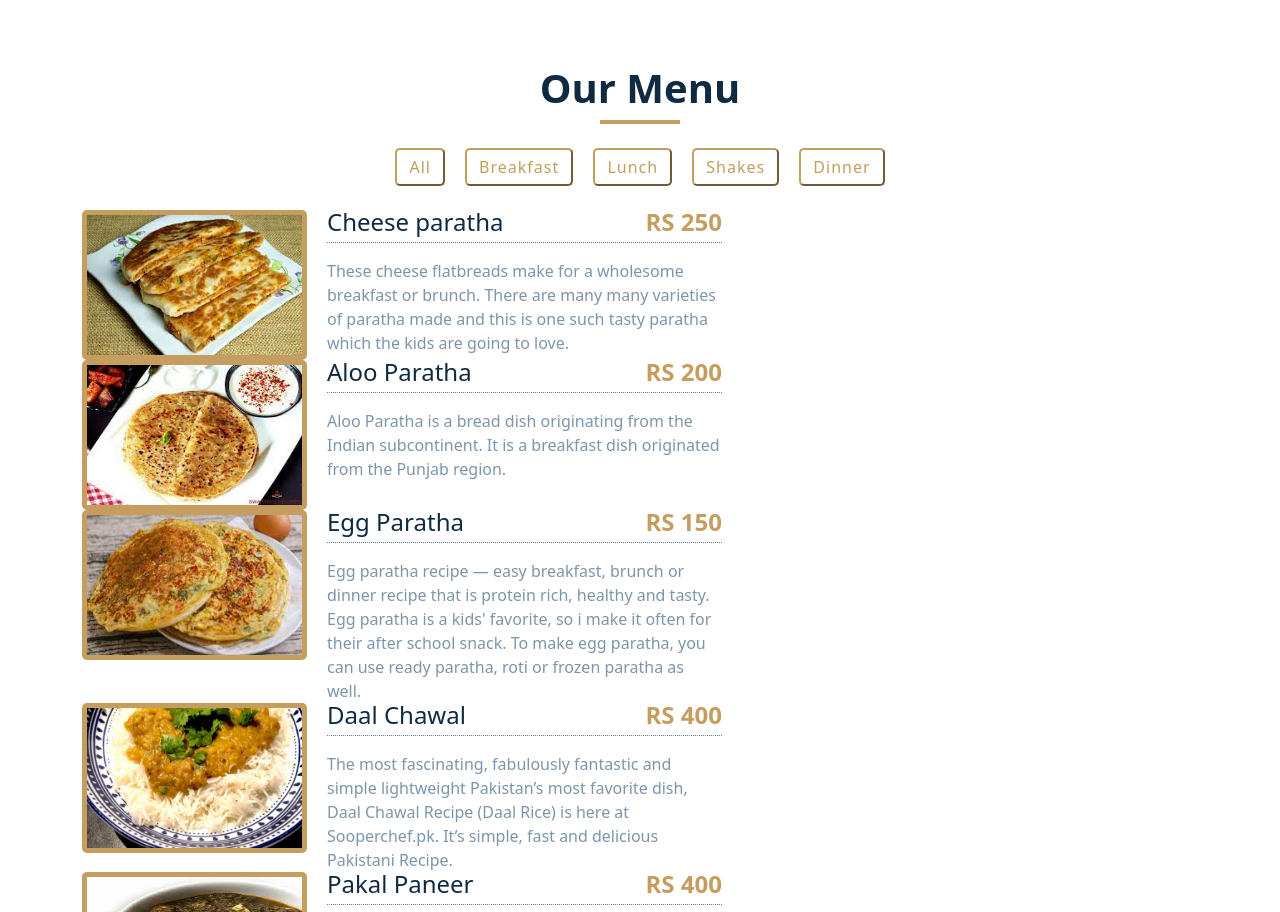
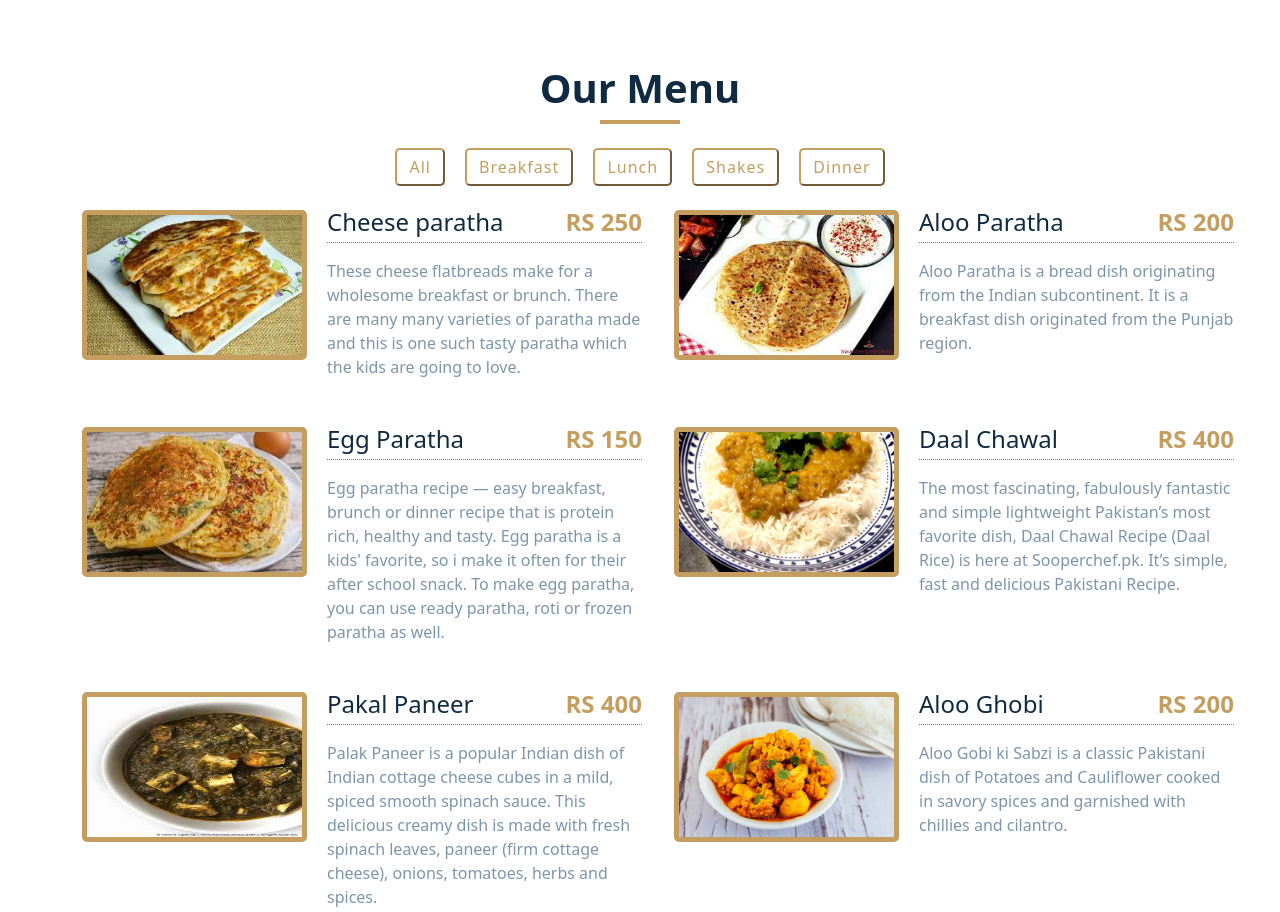
Before and after one commit to tamoorchatha/devNationAssignments, a plain HTML site: page 8_quiz-2/index.html in a window 1280 px wide. Shown: the top 912 px of the page. Drawn offline with nearby package versions, Linux system fonts and the light colour scheme.

Commit message:
style sheet added

```diff
--- a/8_quiz-2/style.css
+++ b/8_quiz-2/style.css
@@ -80,7 +80,7 @@ body{
     padding-top: 1rem;
     color: #7D95AB;
 }
-.foods{
+.food-container{
     width: 90vw;
     margin: 0 auto;
     max-width: 1170px;
```
